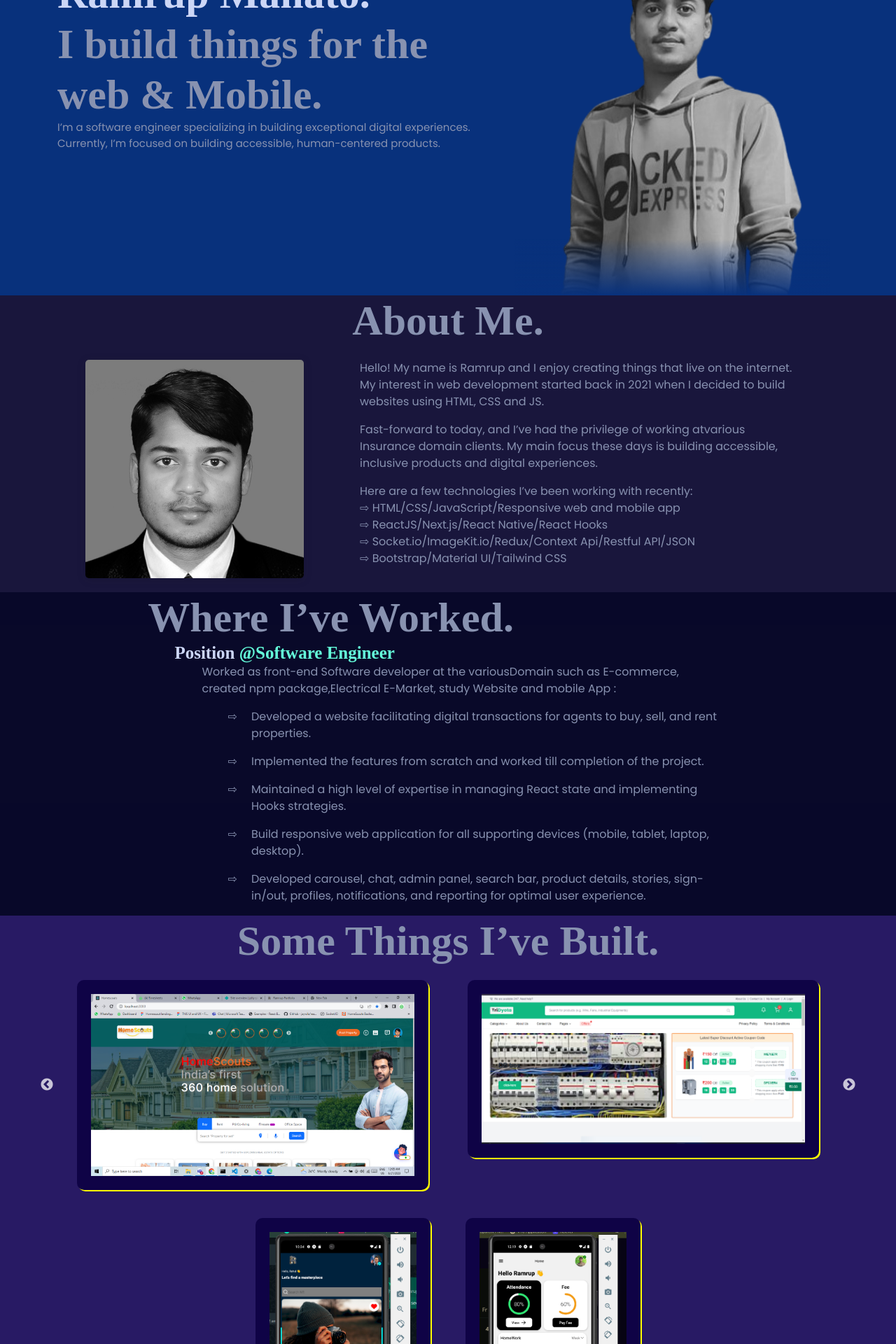
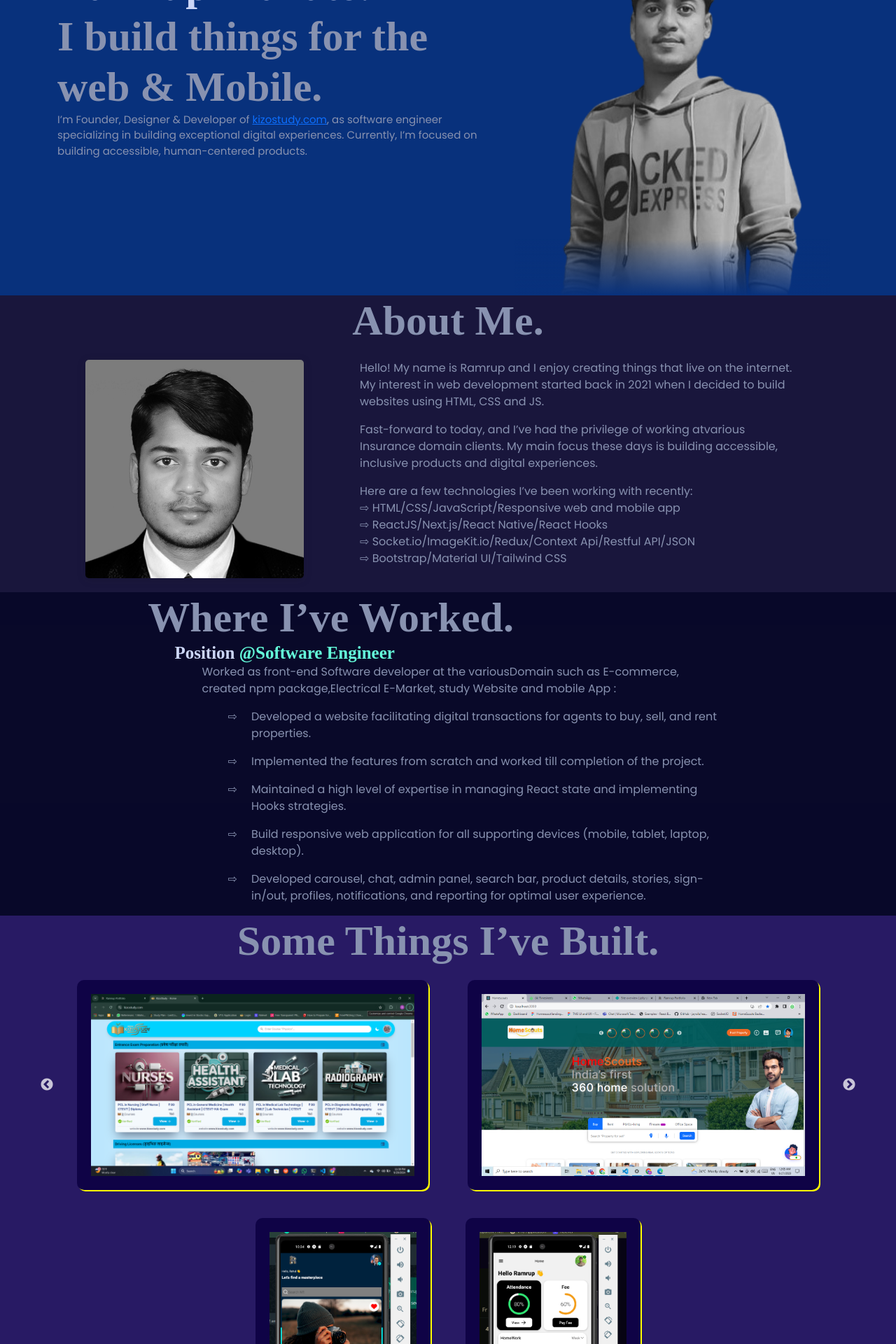
Before and after one commit to Ramrup-mahato/portfolio, a React (Create React App) app: page / in a window 1280 px wide. Shown: the part 378-2298 px from the top of the page at 70% size. Built offline with nearby package versions, Linux system fonts and the light colour scheme.

Commit message:
added new link and resume

```diff
--- a/src/components/Banner/Banner.js
+++ b/src/components/Banner/Banner.js
@@ -108,7 +108,7 @@ const Banner = () => {
                 </Fade>
                 <Fade bottom>
                   <p className="subheading2">
-                    I’m a software engineer specializing in building exceptional
+                    I’m Founder, Designer & Developer of <a href="www.kizostudy.com">kizostudy.com</a>, as software engineer specializing in building exceptional
                     digital experiences. Currently, I’m focused on building
                     accessible, human-centered products
                     {/* at{" "} */}
--- a/src/components/Work/Work.js
+++ b/src/components/Work/Work.js
@@ -9,6 +9,7 @@ import img3 from "../assets/TMS.png";
 import img4 from "../assets/portfolio.png";
 import img5 from "../assets/worldsMap.png";
 import img6 from "../assets/tridoyata.png";
+import kizostudy from "../assets/kizostudy.png"
 
 import mimg1 from "../assets/bidding.png";
 import mimg2 from "../assets/screen2.png";
@@ -24,6 +25,14 @@ const Work = () => {
   const workData = [
     {
       id: 1,
+      image: kizostudy,
+      title: "kizostudy.com",
+      link: "https://kizostudy.com",
+      description:
+        " KizoStudy is a platform where you can find all kinds of course-related quizzes.",
+    },
+    {
+      id: 2,
       image: img1,
       title: "HomeScout",
       link: "https://homescouts.in",
@@ -31,7 +40,7 @@ const Work = () => {
         "An e-commerce website for selling, buying, and renting (rooms, apartments, houses) and service Providers.",
     },
     {
-      id: 2,
+      id: 3,
       image: img6,
       title: "Tridyota",
       link: "https://tridyota.com",
@@ -39,7 +48,7 @@ const Work = () => {
         "On this website, you can buy all kinds of electrical components. One of its key features is the ability to add multiple products to your cart and proceed to checkout seamlessly.",
     },
     {
-      id: 3,
+      id: 4,
       image: img5,
       title: "World Map",
       link: "https://world-map-deploy.vercel.app/",
@@ -47,7 +56,7 @@ const Work = () => {
         "Here, you can select or search for a country on the world map. You will find detailed information about the selected country.",
     },
     {
-      id: 4,
+      id: 5,
       image: img4,
       title: "My Portfolio Website",
       link: "https://ramrup-mahato.github.io/portfolio/",
@@ -56,7 +65,7 @@ const Work = () => {
     },
 
     {
-      id: 5,
+      id: 6,
       image: img3,
       title: "TMS (Tunnel management system)",
       //   link: "https://rad-narwhal-b1c720.netlify.app",
@@ -64,7 +73,7 @@ const Work = () => {
         "TMS is a traffic control system in the tunnel. The system alerts when an accident occurs, closes the tunnel, and provides full control online.",
     },
     {
-      id: 6,
+      id: 7,
       image: img2,
       title: "MiniTv",
       link: "https://singular-parfait-4abc8b.netlify.app/",
```
Also changed, not shown: src/components/assets/kizostudy.png (added), 1 other file (tests, documents, lock files or other folders).
